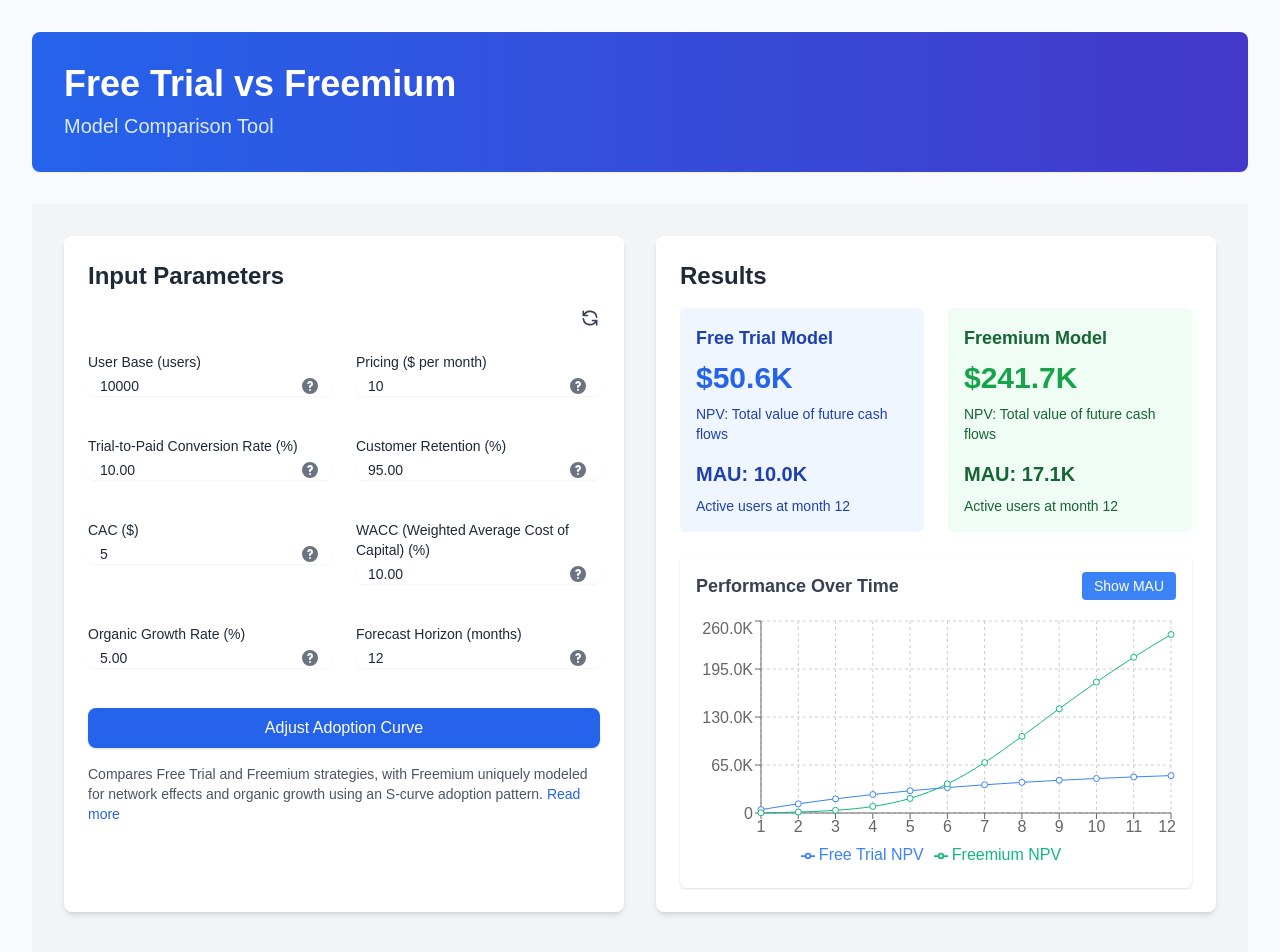
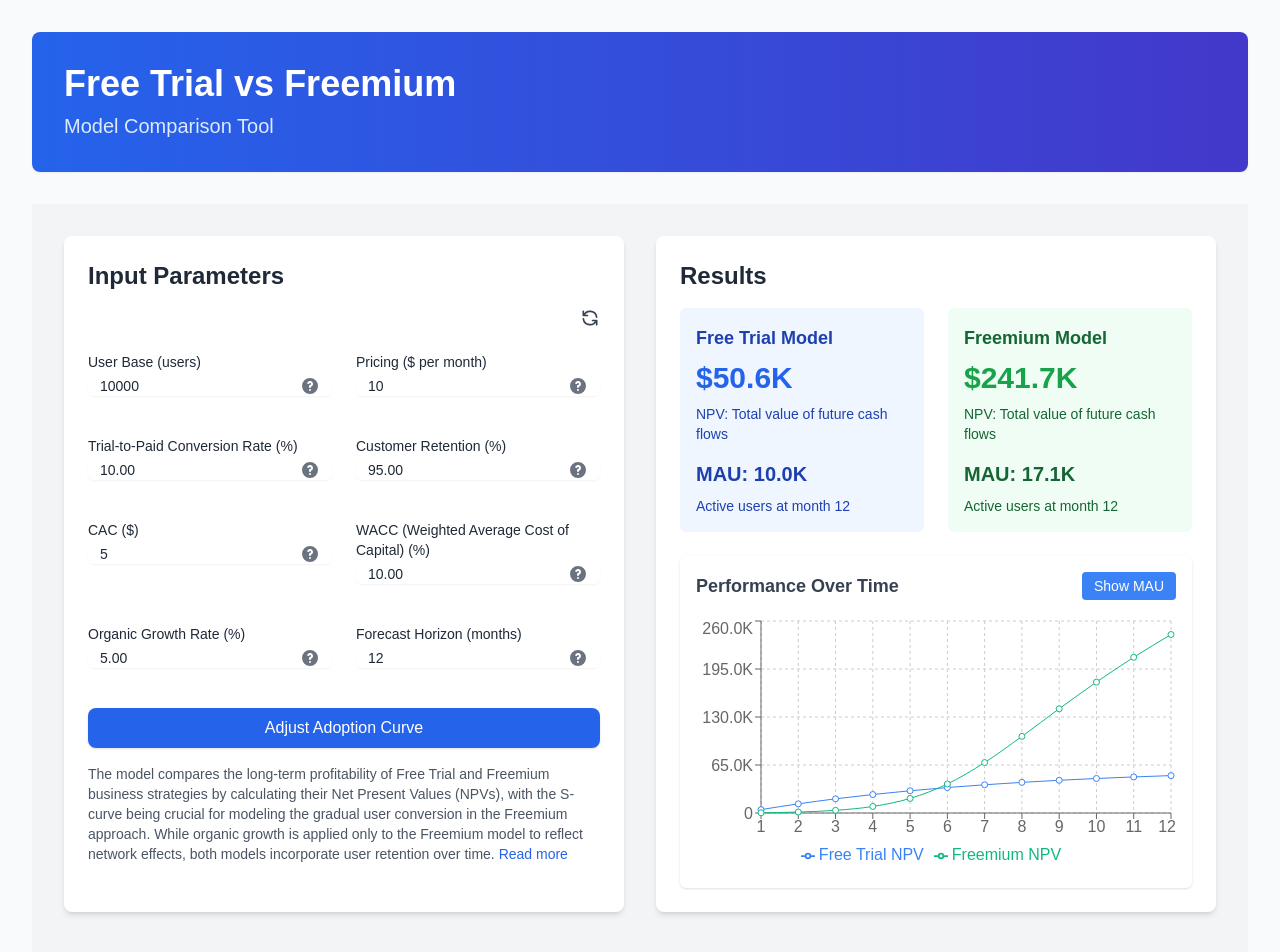
Before and after one commit to circularr/bistool, a Next.js app: page / in a window 1280 px wide. Shown: the top 952 px of the page. Built offline with nearby package versions, Linux system fonts and the light colour scheme.

Commit message:
used claude to more closely align paper with model

```diff
--- a/src/components/InputForm.tsx
+++ b/src/components/InputForm.tsx
@@ -111,7 +111,7 @@ const InputForm: React.FC<InputFormProps> = ({ initialParams, onParamChange, onR
           Adjust Adoption Curve
         </button>
         <p className="text-sm text-gray-600">
-          Compares Free Trial and Freemium strategies, with Freemium uniquely modeled for network effects and organic growth using an S-curve adoption pattern.{' '}
+          The model compares the long-term profitability of Free Trial and Freemium business strategies by calculating their Net Present Values (NPVs), with the S-curve being crucial for modeling the gradual user conversion in the Freemium approach. While organic growth is applied only to the Freemium model to reflect network effects, both models incorporate user retention over time.{' '}
           <a
             href="https://github.com/circularr/bistool/blob/main/src/pages/data/prompt.md"
             target="_blank"
```
